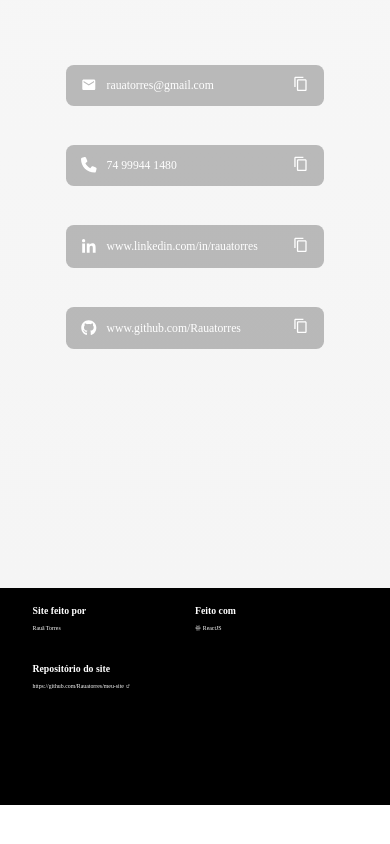
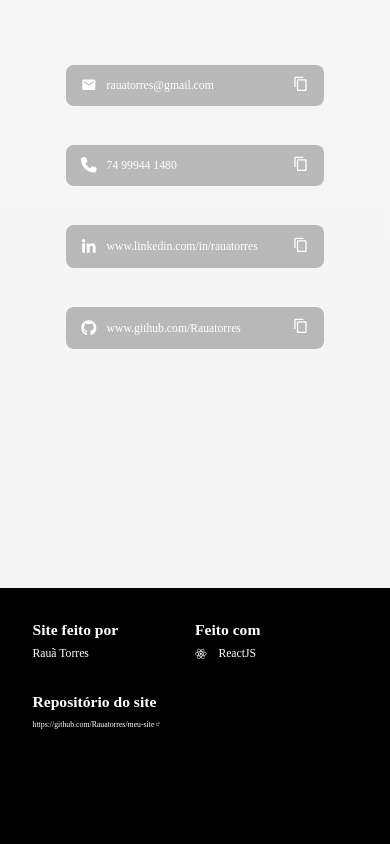
Before and after one commit to Rauatorres/meu-site, a React (Create React App) app: page / in a window 390 px wide. Shown: the part 5603-6447 px from the top of the page. Before the commit the page ends 6408 px from the top, so only its background shows below. Built offline with nearby package versions, Linux system fonts and the light colour scheme.

Commit message:
finalizado footer responsivo

```diff
--- a/src/components/footer/css/Footer.css
+++ b/src/components/footer/css/Footer.css
@@ -45,3 +45,22 @@ footer{
     font-size: 1vw !important;
     margin-left: 0.5vw;
 }
+
+@media (max-width: 768px) {
+    footer{
+        padding-top: 4vw;
+    }
+
+    .FooterTitulo{
+        font-size: 4vw;
+    }
+    .FooterConteudo{
+        font-size: 3vw;
+    }
+    .FooterTecnologiaUsada{
+        margin-left: 3vw;
+    }
+    .FooterLinkRepositorio{
+        font-size: 2vw;
+    }
+}
```
